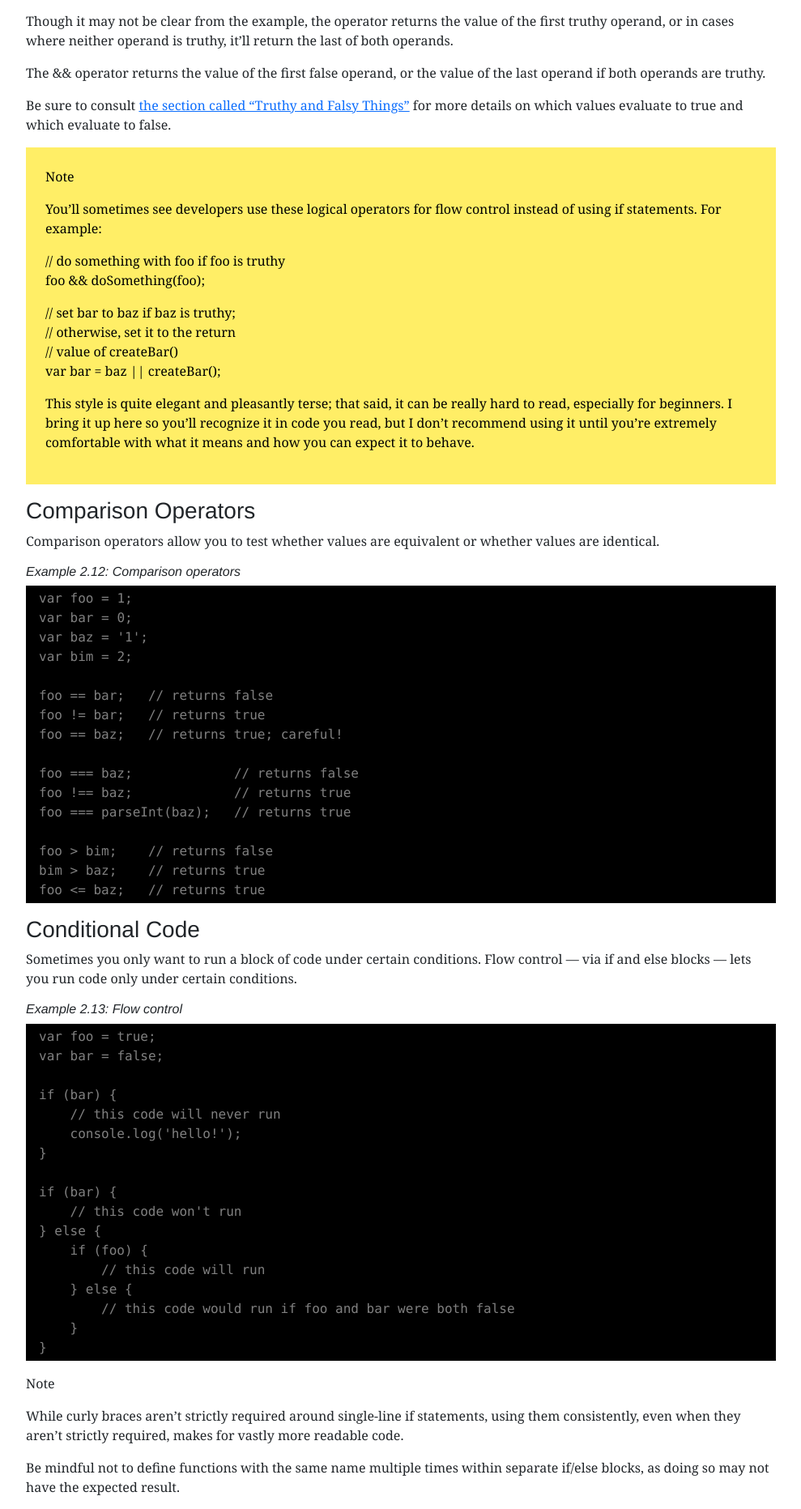
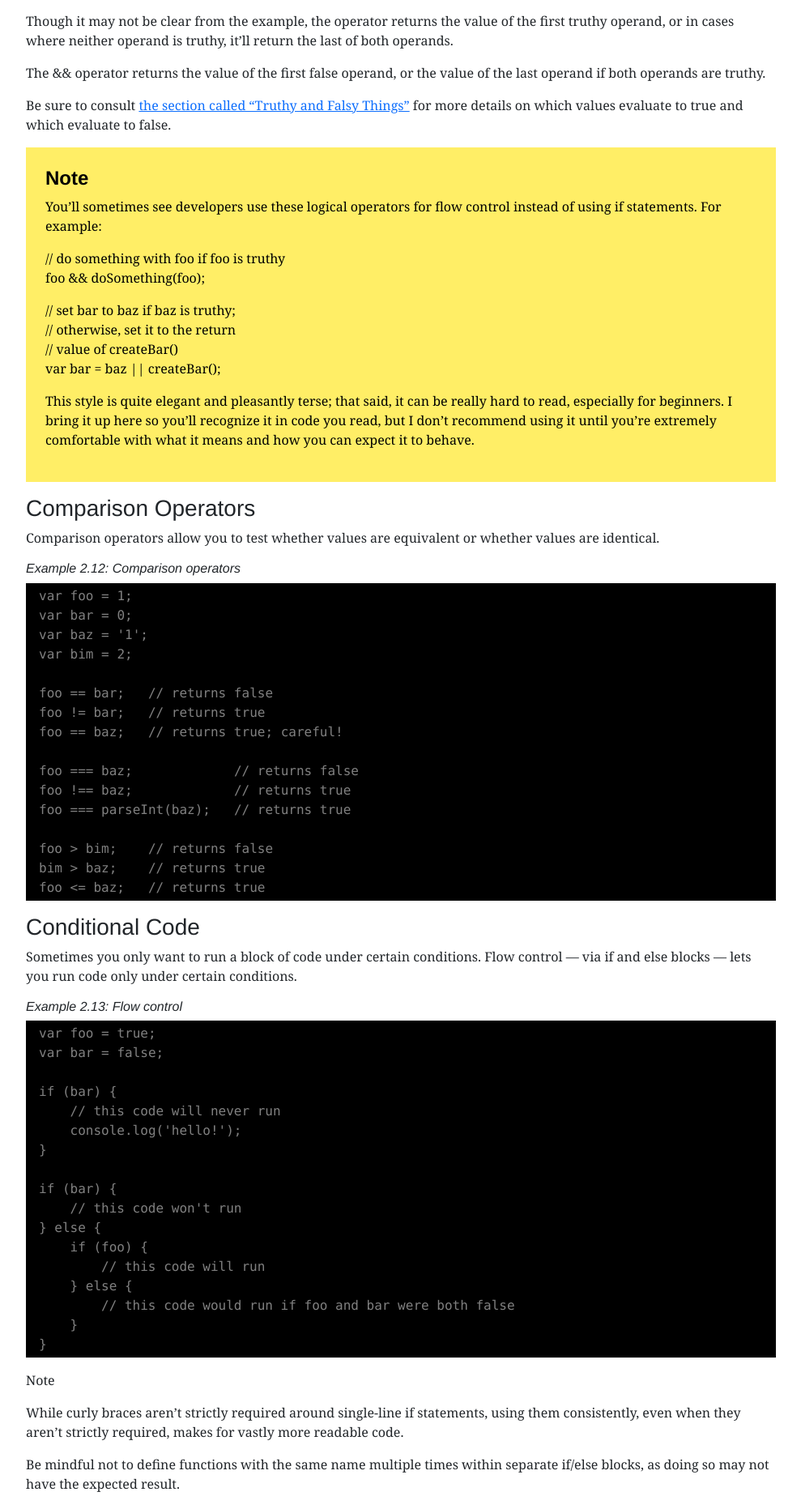
Before and after one commit to dan-carroll/jquery-fundamentals, a Jekyll site: the page built from legacy/ch02-js-basics.md, in a window 1280 px wide. Shown: the part 2379-4242 px from the top of the page at 81% size, without its empty margins (145-1134 px from the left). Built offline with Jekyll 4.4.1, drawn with Linux system fonts in a browser that asks for light colours.

```diff
--- a/legacy/ch02-js-basics.md
+++ b/legacy/ch02-js-basics.md
@@ -133,7 +133,7 @@ The &amp;&amp; operator returns the value of the first false operand, or the val
 
 Be sure to consult [the section called “Truthy and Falsy Things”](http://jqfundamentals.com/legacy/#Truthy%20and%20Falsy%20Things) for more details on which values evaluate to true and which evaluate to false.
 
-> Note
+> #### **Note**
 >
 > You'll sometimes see developers use these logical operators for flow control instead of using if statements. For example:
 >
```
